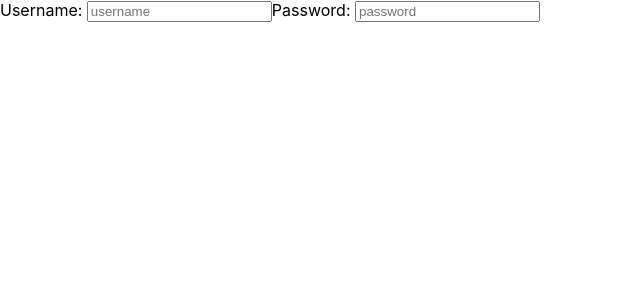
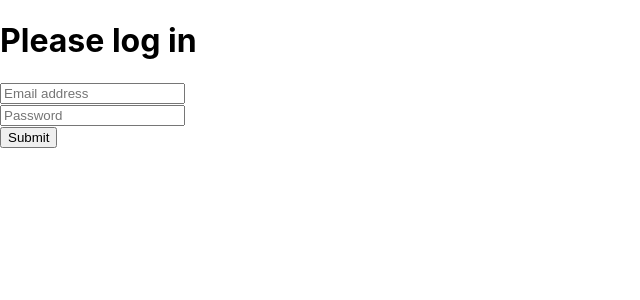
Before and after one commit to lmp2700/ga-hackathon-2019, a React (Create React App) app in the folder frontend/: page /login in a window 1280 px wide. Shown: the top 300 px of the page, without its empty margins (0-640 px from the left). Built offline with nearby package versions, Linux system fonts and the light colour scheme.

Commit message:
Add LoginContainer, TextField and authenticationAction

```diff
--- a/frontend/src/Containers/MainContainers/LoginContainer.jsx
+++ b/frontend/src/Containers/MainContainers/LoginContainer.jsx
@@ -1,14 +1,68 @@
-import React, { Component } from 'react';
+import React, { Component } from 'react'
+//import PropTypes from 'prop-types'
+//import { connect } from 'react-redux'
+//import { loginUser } from '../../actions/authenticationActions'
+import TextField from '../../components/TextField'
 
 class LoginContainer extends Component {
+    constructor(props) {
+        super(props)
+        this.state = {
+            email: '',
+            password: '',
+            errors: {}
+        }
+        this.onChange = this.onChange.bind(this)
+        this.onSubmit = this.onSubmit.bind(this)
+    }
+
+    onChange(e) {
+        this.setState({ [e.target.name]: e.target.value })
+    }
+
+    onSubmit(e) {
+        e.preventDefault()
+    }
+
+    //Action
+    //this.props.loginUser()
+
+
     render() {
         return (
-            <div>
-                Username: <input placeholder="username" />
-                Password: <input placeholder="password" />
+            <div className="">
+                <div className="">
+                    <div className="">
+                        <div className="">
+                            <h1 className="">
+                                Please log in
+            </h1>
+                            <form onSubmit="this.onSubmit">
+                                <TextField
+                                    type="email"
+                                    placeholder="Email address"
+                                    name="email"
+                                    value={this.state.email}
+                                    onChange={this.onChange}
+                                />
+                                <TextField
+                                    type="password"
+                                    placeholder="Password"
+                                    name="password"
+                                    value={this.state.password}
+                                    onChange={this.onChange}
+                                />
+
+                                <input type="submit"
+                                    className=""
+                                />
+                            </form>
+                        </div>
+                    </div>
+                </div>
             </div>
         )
     }
 }
 
-export default LoginContainer;
+export default LoginContainer
--- /dev/null
+++ b/frontend/src/components/TextField.js
@@ -0,0 +1,48 @@
+import React from 'react'
+//import PropTypes from 'prop-types'
+
+
+const TextField = ({
+  name,
+  placeholder,
+  value,
+  error,
+  info,
+  type,
+  onChange
+}) => {
+  return (
+    <div
+      className=""
+    >
+      <input
+        type={type}
+        className=""
+        placeholder={placeholder}
+        name={name}
+        value={value}
+        onChange={onChange}
+      />
+      {info && <small
+        className=""
+      >
+        {info}
+      </small>}
+      {error &&
+        (
+          <div
+            className=""
+          >
+            {error}
+          </div>
+        )
+      }
+    </div>
+  )
+}
+
+TextField.defaultProps = {
+  type: 'text'
+}
+
+export default TextField
```
Also changed, not shown: frontend/src/actions/authenticationActions.js (added).
